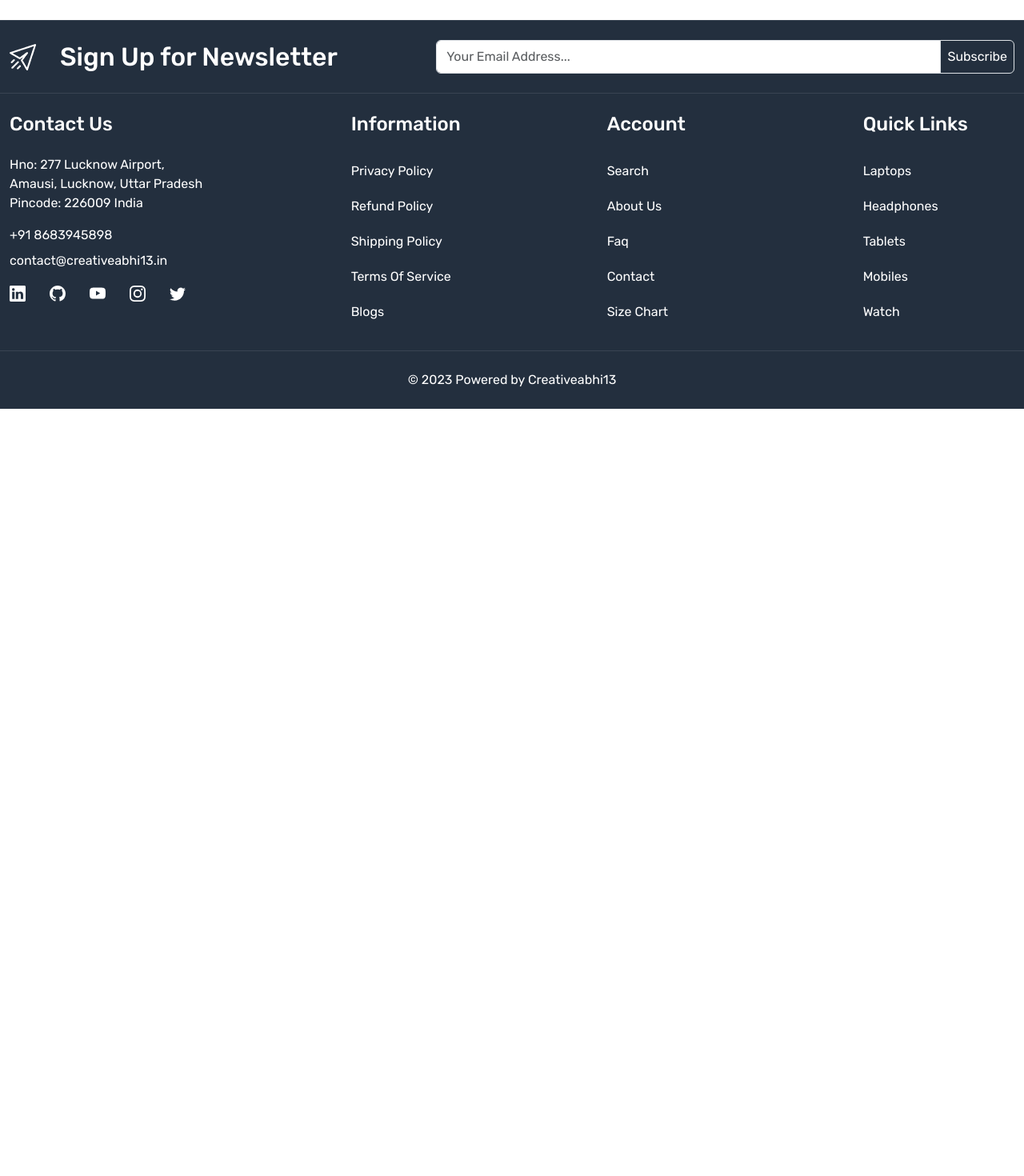
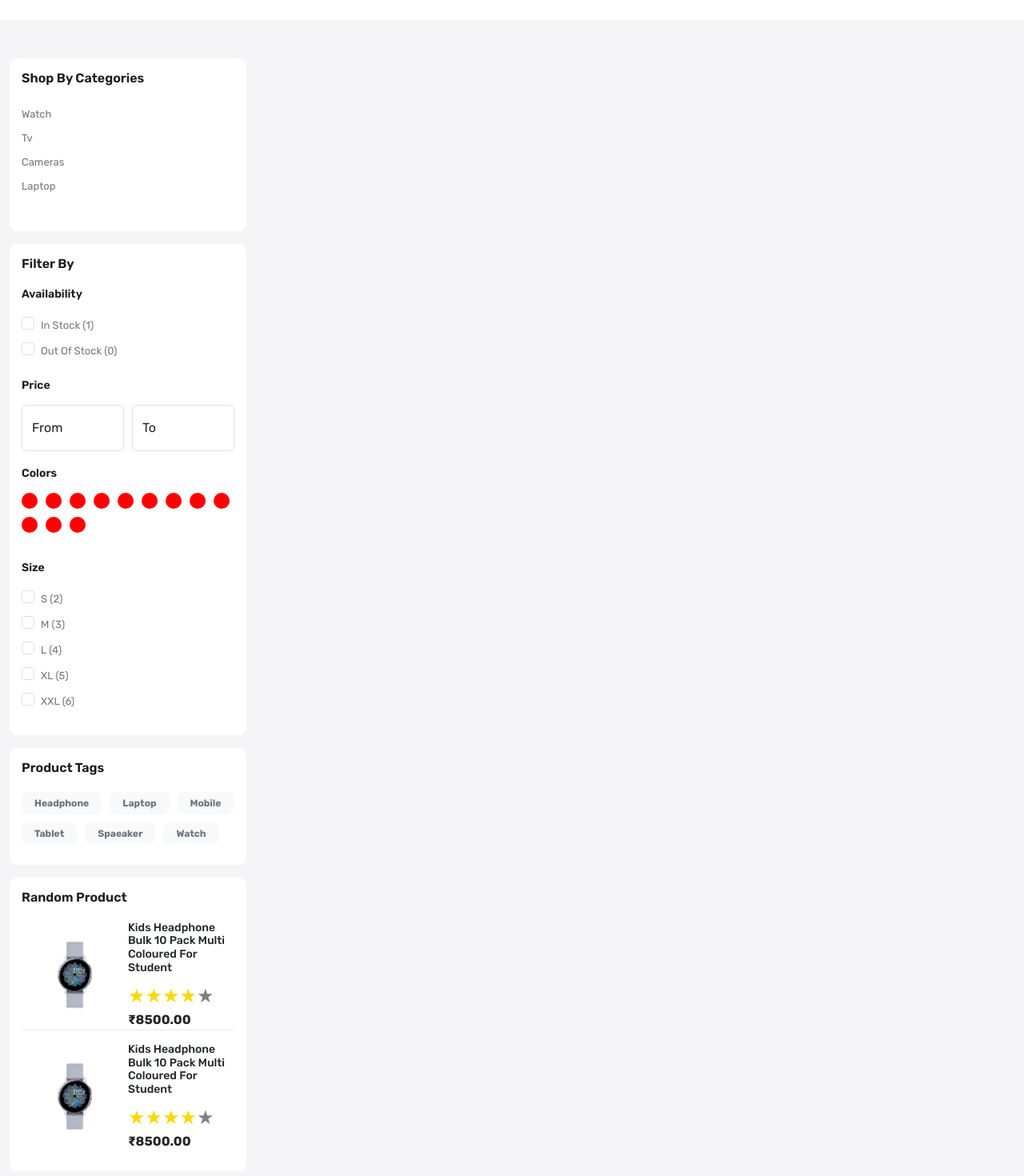
Before and after one commit to creativeabhi13/modern-ecommerce-application, a React (Create React App) app: page /store in a window 1280 px wide. Shown: the part 280-1750 px from the top of the page at 80% size. Before the commit the page ends 800 px from the top, so only its background shows below. Built offline with nearby package versions, Linux system fonts and the light colour scheme.

Commit message:
Updated with Our store Starter

```diff
--- a/package.json
+++ b/package.json
@@ -11,6 +11,7 @@
     "react": "^18.2.0",
     "react-dom": "^18.2.0",
     "react-fast-marquee": "^1.6.2",
+    "react-helmet": "^6.1.0",
     "react-icons": "^4.11.0",
     "react-rating-stars-component": "^2.2.0",
     "react-redux": "^8.1.3",
--- a/src/App.css
+++ b/src/App.css
@@ -395,3 +395,64 @@
 
 }
 /* Famous Card End Here */
+
+/* Our Store Start Here */
+.filter-card{
+  background-color: white;
+  border-radius: 10px;
+  padding: 15px 15px 25px;
+}
+
+.filter-title{
+  font-size: 16px;
+  line-height: 20px;
+  font-weight: 600;
+  color: var(--color-1c1c1b);
+  margin-bottom: 20px;
+}
+
+.filter-card ul ,.filter-card .form-check-label{
+  list-style: none;
+  font-size: 13px;
+  line-height: 30px;
+  color: var(--color-777777);
+  cursor: pointer;
+}
+.filter-card .form-check-input:focus{
+  box-shadow: none;
+  border-color: rgba(0, 0, 0, 0.25);
+}
+.filter-card .form-check-input:checked{
+  background-color: var(--color-bf4800);
+  border-color: rgba(0, 0, 0, 0.25);
+}
+
+.sub-title{
+  font-size: 14px;
+  font-weight: 600;
+  color: var(--color-1c1c1b);
+  margin-bottom: 15px;
+  margin-top: 20px;
+}
+.colors{
+  list-style-type: none;
+  display: flex;
+  flex-wrap: wrap;
+  gap: 10px;
+}
+.colors li{
+  width: 20px;
+  height: 20px;
+  background-color: red;
+  border-radius: 50%;
+}
+.random-products h5{
+font-size:14px ;
+margin-bottom: 8px;
+
+}
+
+.random-products:first-child{
+  border-bottom: 1px solid var(--color-ededed);
+}
+/* Our Store End Here */
--- a/src/components/BreadCrumb.jsx
+++ b/src/components/BreadCrumb.jsx
@@ -3,7 +3,7 @@
 
 
 const BreadCrumb = (props) => {
-  const {title}= props;
+  const { title } = props;
   return (
     <div className="breadcrumb mb-0` py-4">
       <div className="container-xxl">
--- /dev/null
+++ b/src/components/Meta.jsx
@@ -0,0 +1,12 @@
+import React from 'react'
+import {Helmet} from "react-helmet";
+
+const Meta = (props) => {
+  return (
+    <Helmet> <meta charSet="utf-8" />
+    <title>{props.title}</title>
+</Helmet>
+  );
+};
+
+export default Meta
--- a/src/pages/OurStore.jsx
+++ b/src/pages/OurStore.jsx
@@ -1,10 +1,188 @@
 import React from 'react'
 import BreadCrumb from '../components/BreadCrumb';
+import Meta from '../components/Meta';
+import ReactStars from "react-rating-stars-component";
 
 const OurStore = () => {
   return <>
-<BreadCrumb title="Our Store"/>
+    <Meta title={"Our Store"}></Meta>
+    <BreadCrumb title="Our Store" />
+    <div className="store-wrapper home-wrapper-2 py-5">
+      <div className="container-xxl">
+        <div className="row">
+          <div className="col-3">
+            <div className='filter-card mb-3'>
+              <h3 className="filter-title">
+                Shop By Categories
+              </h3>
+              <div>
+                <ul className='ps-0'>
+                  <li>Watch</li>
+                  <li>Tv</li>
+                  <li>Cameras</li>
+                  <li>Laptop</li>
+                </ul>
+              </div>
+            </div>
+            <div className='filter-card mb-3'>
+              <h3 className="filter-title"> Filter By</h3>
+              <div>
+                <h5 className='sub-title'>Availability</h5>
+                <div>
+                  <div className="form-check">
+                    <input type="checkbox" className='form-check-input' value="" id="" />
+                    <label className='form-check-label' htmlFor="">
+                      In Stock (1)
+                    </label>
+                  </div>
+                  <div className="form-check">
+                    <input type="checkbox" className='form-check-input' value="" id="" />
+                    <label className='form-check-label' htmlFor="">
+                      Out Of Stock (0)
+                    </label>
+                  </div>
+                </div>
+                <h5 className='sub-title'>Price</h5>
+                <div className='d-flex align-items-center gap-10'>
+                  <div className="form-floating ">
+                    <input type="email"
+                      className="form-control "
+                      id="floatingInput"
+                      placeholder="From" />
+                    <label htmlFor="floatingInput">
+                      From
+                    </label>
+                  </div>
+                  <div className="form-floating ">
+                    <input type="email"
+                      className="form-control "
+                      id="floatingInput"
+                      placeholder="To" />
+                    <label htmlFor="floatingInput">
+                      To
+                    </label>
+                  </div>
+                </div>
+                <h5 className='sub-title'>Colors</h5>
+                <div>
+                  <div className="d-flex flex-wrap">
+                    <ul className='colors ps-0'>
+                      <li></li>
+                      <li></li>
+                      <li></li>
+                      <li></li>
+                      <li></li>
+                      <li></li>
+                      <li></li>
+                      <li></li>
+                      <li></li>
+                      <li></li>
+                      <li></li>
+                      <li></li>
+                    </ul>
 
+                  </div>
+                </div>
+                <h5 className='sub-title'>Size</h5>
+                <div>
+                  <div className="form-check">
+                    <input type="checkbox" className='form-check-input' value="" id="color-1" />
+                    <label className='form-check-label' htmlFor="color-1">
+                      S (2)
+                    </label>
+                  </div>
+                  <div className="form-check">
+                    <input type="checkbox" className='form-check-input' value="" id="color-2" />
+                    <label className='form-check-label' htmlFor="color-2">
+                      M (3)
+                    </label>
+                  </div>
+                  <div className="form-check">
+                    <input type="checkbox" className='form-check-input' value="" id="color32" />
+                    <label className='form-check-label' htmlFor="color-3">
+                      L (4)
+                    </label>
+                  </div>
+                  <div className="form-check">
+                    <input type="checkbox" className='form-check-input' value="" id="color-4" />
+                    <label className='form-check-label' htmlFor="color-4">
+                      XL (5)
+                    </label>
+                  </div>
+                  <div className="form-check">
+                    <input type="checkbox" className='form-check-input' value="" id="color-5" />
+                    <label className='form-check-label' htmlFor="color-5">
+                      XXL (6)
+                    </label>
+                  </div>
+                </div>
+              </div>
+            </div>
+            <div className='filter-card mb-3'>
+              <h3 className="filter-title">
+                Product Tags
+              </h3>
+              <div>
+                <div className="product-tags d-flex flex-wrap align-items-center gap-10">
+                  <span className="badge bg-light text-secondary rounded-3 py-2 px-3">Headphone  </span>
+                  <span className="badge bg-light text-secondary rounded-3 py-2 px-3">Laptop  </span>
+                  <span className="badge bg-light text-secondary rounded-3 py-2 px-3">Mobile </span>
+                  <span className="badge bg-light text-secondary rounded-3 py-2 px-3">Tablet  </span>
+                  <span className="badge bg-light text-secondary rounded-3 py-2 px-3">Spaeaker  </span>
+                  <span className="badge bg-light text-secondary rounded-3 py-2 px-3">Watch  </span>
+                </div>
+              </div>
+            </div>
+            <div className='filter-card mb-3'>
+              <h3 className="filter-title">
+                Random Product
+              </h3>
+              <div>
+                <div className="random-products mb-3 d-flex">
+                  <div className="w-50">
+                    <img src="/images/watch.jpg" className='img-fluid' alt="watch" />
+                  </div>
+                  <div className="w-50">
+                    <h5>Kids Headphone Bulk 10 Pack Multi Coloured For Student</h5>
+                    <ReactStars
+                      count={5}
+                      value="4.4"
+                      size={24}
+                      activeColor="#ffd700"
+                      isHalf={true}
+                      edit={false}
+
+                    />
+                    <b>₹8500.00</b>
+                  </div>
+                </div>
+                <div className="random-products  d-flex">
+                  <div className="w-50">
+                    <img src="/images/watch.jpg" className='img-fluid' alt="watch" />
+                  </div>
+                  <div className="w-50">
+                    <h5>Kids Headphone Bulk 10 Pack Multi Coloured For Student</h5>
+                    <ReactStars
+                      count={5}
+                      value="4.4"
+                      size={24}
+                      activeColor="#ffd700"
+                      isHalf={true}
+                      edit={false}
+
+                    />
+                    <b>₹8500.00</b>
+                  </div>
+                </div>
+              </div>
+            </div>
+          </div>
+          <div className="col-9">
+
+          </div>
+        </div>
+      </div>
+    </div>
 
   </>;
 }
```
Also changed, not shown: src/pages/Home.jsx (+4 -4 lines), 1 other file (tests, documents, lock files or other folders).
